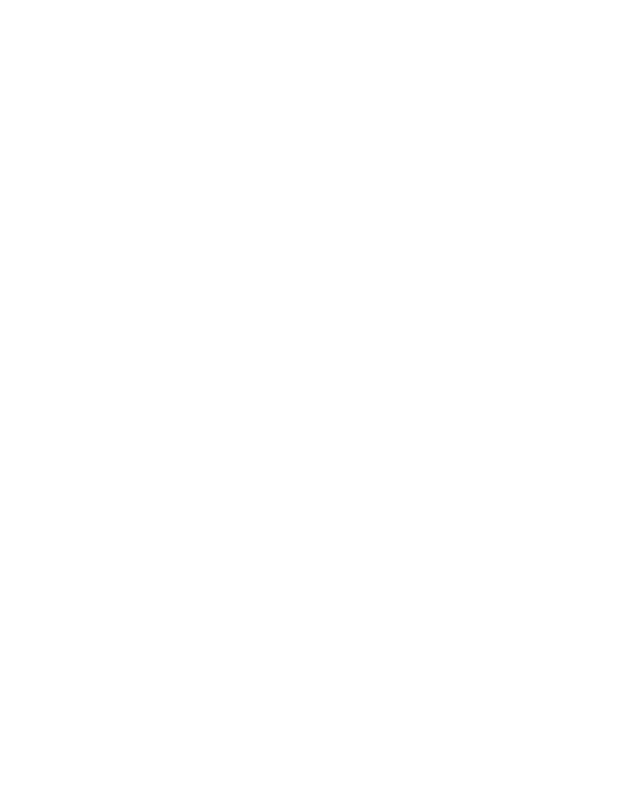
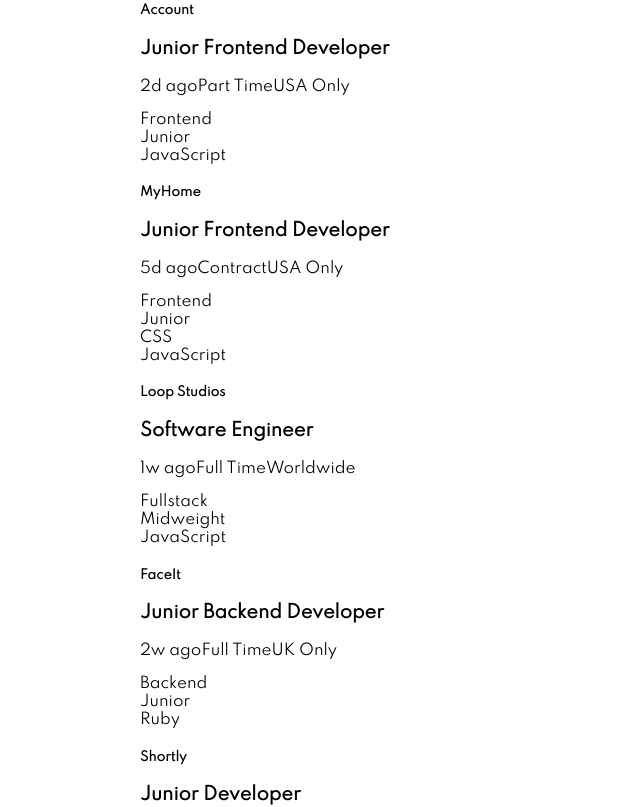
Before and after one commit to EehabArbash/job-listing-demo, a React (Create React App) app: page / in a window 1280 px wide. Shown: the part 600-1407 px from the top of the page, without its empty margins (0-640 px from the left). Before the commit the page ends 800 px from the top, so only its background shows below. Built offline with nearby package versions, Linux system fonts and the light colour scheme.

Commit message:
Added job list skeleton

```diff
--- a/src/App.css
+++ b/src/App.css
@@ -33,7 +33,6 @@
 .container {
   width: 90%;
   max-width: 1000px;
-  background-color: black;
   margin: 0 auto;
 }
 
--- a/src/App.js
+++ b/src/App.js
@@ -1,5 +1,5 @@
 import "./App.css";
-
+import JOBS from "./Data";
 function App() {
   return (
     <>
@@ -7,12 +7,25 @@
       <main className="container">
         <div className="filters-bar"></div>
         <ul className="jobs-list">
-          <li className="jobs-list-item">
-            Frontend developer
-          </li>
-          <li className="jobs-list-item">
-            backend developer
-          </li>
+          {JOBS.map((job) => (
+            <li className="job-list-item">
+              <h5 className="job-company">{job["company"]}</h5>
+              <h3 className="job-position">{job["position"]}</h3>
+              <p className="job-info">
+                <span>{job["postedAt"]}</span>
+                <span>{job["contract"]}</span>
+                <span>{job["location"]}</span>
+              </p>
+              <ul className="job-filters">
+                <li className="filter-tablet">{job["role"]}</li>
+                <li className="filter-tablet">{job["level"]}</li>
+                {job["languages"].map((language) => (
+                  <li className="filter-tablet">{language}</li>
+                ))}
+              </ul>
+              {/* <div className="job-company-logo"></div> */}
+            </li>
+          ))}
         </ul>
       </main>
     </>
--- /dev/null
+++ b/src/Data.js
@@ -0,0 +1,154 @@
+const JOBS = [
+  {
+    id: 1,
+    company: "Photosnap",
+    logo: "./images/photosnap.svg",
+    new: true,
+    featured: true,
+    position: "Senior Frontend Developer",
+    role: "Frontend",
+    level: "Senior",
+    postedAt: "1d ago",
+    contract: "Full Time",
+    location: "USA Only",
+    languages: ["HTML", "CSS", "JavaScript"],
+    tools: [],
+  },
+  {
+    id: 2,
+    company: "Manage",
+    logo: "./images/manage.svg",
+    new: true,
+    featured: true,
+    position: "Fullstack Developer",
+    role: "Fullstack",
+    level: "Midweight",
+    postedAt: "1d ago",
+    contract: "Part Time",
+    location: "Remote",
+    languages: ["Python"],
+    tools: ["React"],
+  },
+  {
+    id: 3,
+    company: "Account",
+    logo: "./images/account.svg",
+    new: true,
+    featured: false,
+    position: "Junior Frontend Developer",
+    role: "Frontend",
+    level: "Junior",
+    postedAt: "2d ago",
+    contract: "Part Time",
+    location: "USA Only",
+    languages: ["JavaScript"],
+    tools: ["React", "Sass"],
+  },
+  {
+    id: 4,
+    company: "MyHome",
+    logo: "./images/myhome.svg",
+    new: false,
+    featured: false,
+    position: "Junior Frontend Developer",
+    role: "Frontend",
+    level: "Junior",
+    postedAt: "5d ago",
+    contract: "Contract",
+    location: "USA Only",
+    languages: ["CSS", "JavaScript"],
+    tools: [],
+  },
+  {
+    id: 5,
+    company: "Loop Studios",
+    logo: "./images/loop-studios.svg",
+    new: false,
+    featured: false,
+    position: "Software Engineer",
+    role: "Fullstack",
+    level: "Midweight",
+    postedAt: "1w ago",
+    contract: "Full Time",
+    location: "Worldwide",
+    languages: ["JavaScript"],
+    tools: ["Ruby", "Sass"],
+  },
+  {
+    id: 6,
+    company: "FaceIt",
+    logo: "./images/faceit.svg",
+    new: false,
+    featured: false,
+    position: "Junior Backend Developer",
+    role: "Backend",
+    level: "Junior",
+    postedAt: "2w ago",
+    contract: "Full Time",
+    location: "UK Only",
+    languages: ["Ruby"],
+    tools: ["RoR"],
+  },
+  {
+    id: 7,
+    company: "Shortly",
+    logo: "./images/shortly.svg",
+    new: false,
+    featured: false,
+    position: "Junior Developer",
+    role: "Frontend",
+    level: "Junior",
+    postedAt: "2w ago",
+    contract: "Full Time",
+    location: "Worldwide",
+    languages: ["HTML", "JavaScript"],
+    tools: ["Sass"],
+  },
+  {
+    id: 8,
+    company: "Insure",
+    logo: "./images/insure.svg",
+    new: false,
+    featured: false,
+    position: "Junior Frontend Developer",
+    role: "Frontend",
+    level: "Junior",
+    postedAt: "2w ago",
+    contract: "Full Time",
+    location: "USA Only",
+    languages: ["JavaScript"],
+    tools: ["Vue", "Sass"],
+  },
+  {
+    id: 9,
+    company: "Eyecam Co.",
+    logo: "./images/eyecam-co.svg",
+    new: false,
+    featured: false,
+    position: "Full Stack Engineer",
+    role: "Fullstack",
+    level: "Midweight",
+    postedAt: "3w ago",
+    contract: "Full Time",
+    location: "Worldwide",
+    languages: ["JavaScript", "Python"],
+    tools: ["Django"],
+  },
+  {
+    id: 10,
+    company: "The Air Filter Company",
+    logo: "./images/the-air-filter-company.svg",
+    new: false,
+    featured: false,
+    position: "Front-end Dev",
+    role: "Frontend",
+    level: "Junior",
+    postedAt: "1mo ago",
+    contract: "Part Time",
+    location: "Worldwide",
+    languages: ["JavaScript"],
+    tools: ["React", "Sass"],
+  },
+];
+
+export default JOBS;
```
